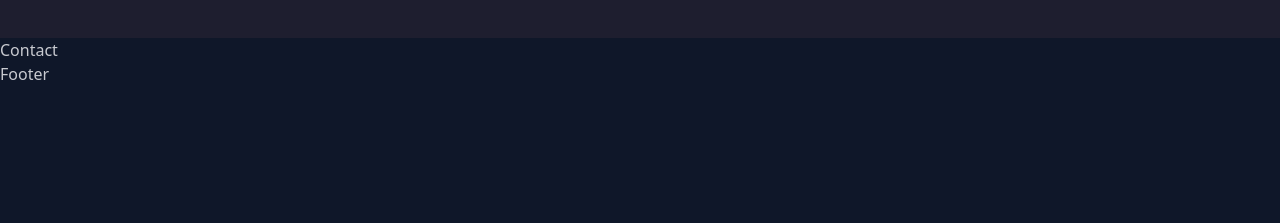
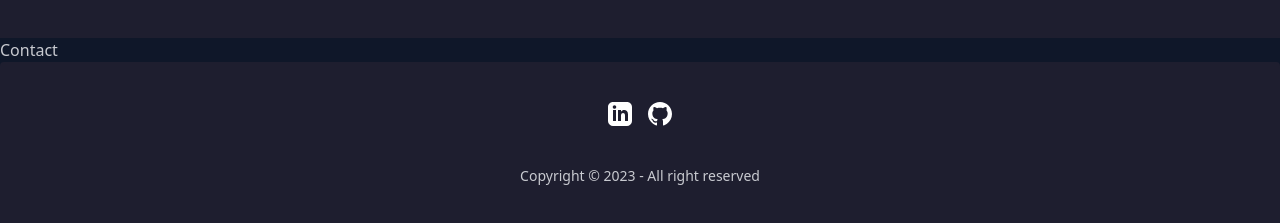
Before and after one commit to agrisci/personal-website, a React (Vite) app in the folder frontend/: page / in a window 1280 px wide. Shown: the part 1910-2133 px from the top of the page. Before the commit the page ends 1996 px from the top, so only its background shows below. Built offline with nearby package versions, Linux system fonts and the light colour scheme.

Commit message:
[frontend] added footer, fixed navbar scrolled section detection

```diff
--- a/frontend/src/components/Footer.jsx
+++ b/frontend/src/components/Footer.jsx
@@ -1,5 +1,47 @@
 const Footer = () => {
-  return <div>Footer</div>;
+  return (
+    <>
+      <footer className="footer footer-center p-10 bg-secondary-content text-base-content rounded">
+        <div>
+          <div className="grid grid-flow-col gap-4">
+            <a
+              href="https://github.com/agrisci"
+              target="_blank"
+              rel="noopener noreferrer"
+            >
+              <svg
+                xmlns="http://www.w3.org/2000/svg"
+                width="24"
+                height="24"
+                viewBox="0 0 24 24"
+                style={{ fill: "white" }}
+              >
+                <path d="M19 0h-14c-2.761 0-5 2.239-5 5v14c0 2.761 2.239 5 5 5h14c2.762 0 5-2.239 5-5v-14c0-2.761-2.238-5-5-5zm-11 19h-3v-11h3v11zm-1.5-12.268c-.966 0-1.75-.79-1.75-1.764s.784-1.764 1.75-1.764 1.75.79 1.75 1.764-.783 1.764-1.75 1.764zm13.5 12.268h-3v-5.604c0-3.368-4-3.113-4 0v5.604h-3v-11h3v1.765c1.396-2.586 7-2.777 7 2.476v6.759z" />
+              </svg>
+            </a>
+            <a
+              href="https://www.linkedin.com/in/apostolos-tanopoulos"
+              target="_blank"
+              rel="noopener noreferrer"
+            >
+              <svg
+                xmlns="http://www.w3.org/2000/svg"
+                width="24"
+                height="24"
+                viewBox="0 0 24 24"
+                style={{ fill: "white" }}
+              >
+                <path d="M12 0c-6.626 0-12 5.373-12 12 0 5.302 3.438 9.8 8.207 11.387.599.111.793-.261.793-.577v-2.234c-3.338.726-4.033-1.416-4.033-1.416-.546-1.387-1.333-1.756-1.333-1.756-1.089-.745.083-.729.083-.729 1.205.084 1.839 1.237 1.839 1.237 1.07 1.834 2.807 1.304 3.492.997.107-.775.418-1.305.762-1.604-2.665-.305-5.467-1.334-5.467-5.931 0-1.311.469-2.381 1.236-3.221-.124-.303-.535-1.524.117-3.176 0 0 1.008-.322 3.301 1.23.957-.266 1.983-.399 3.003-.404 1.02.005 2.047.138 3.006.404 2.291-1.552 3.297-1.23 3.297-1.23.653 1.653.242 2.874.118 3.176.77.84 1.235 1.911 1.235 3.221 0 4.609-2.807 5.624-5.479 5.921.43.372.823 1.102.823 2.222v3.293c0 .319.192.694.801.576 4.765-1.589 8.199-6.086 8.199-11.386 0-6.627-5.373-12-12-12z" />
+              </svg>
+            </a>
+          </div>
+        </div>
+        <div>
+          <p>Copyright © 2023 - All right reserved</p>
+        </div>
+      </footer>
+    </>
+  );
 };
 
 export default Footer;
--- a/frontend/src/components/Navbar.jsx
+++ b/frontend/src/components/Navbar.jsx
@@ -27,22 +27,22 @@
               className="menu menu-sm dropdown-content mt-3 z-[1] p-2 shadow bg-base-100 rounded-box w-52"
             >
               <li className="py-2">
-                <Link to="About" spy={true} offset={-64} smooth={true}>
+                <Link to="About" spy={true} offset={-63} smooth={true}>
                   About
                 </Link>
               </li>
               <li className="py-2">
-                <Link to="Projects" spy={true} offset={-64} smooth={true}>
+                <Link to="Projects" spy={true} offset={-63} smooth={true}>
                   Projects
                 </Link>
               </li>
               <li className="py-2">
-                <Link to="Resume" spy={true} offset={-64} smooth={true}>
+                <Link to="Resume" spy={true} offset={-63} smooth={true}>
                   Resume
                 </Link>
               </li>
               <li className="py-2">
-                <Link to="Contact" spy={true} offset={-64} smooth={true}>
+                <Link to="Contact" spy={true} offset={-63} smooth={true}>
                   Contact
                 </Link>
               </li>
@@ -55,22 +55,22 @@
         <div className="navbar-end hidden lg:flex">
           <ul className="menu menu-horizontal px-1">
             <li>
-              <Link to="About" spy={true} offset={-64} smooth={true}>
+              <Link to="About" spy={true} offset={-63} smooth={true}>
                 About
               </Link>
             </li>
             <li>
-              <Link to="Projects" spy={true} offset={-64} smooth={true}>
+              <Link to="Projects" spy={true} offset={-63} smooth={true}>
                 Projects
               </Link>
             </li>
             <li>
-              <Link to="Resume" spy={true} offset={-64} smooth={true}>
+              <Link to="Resume" spy={true} offset={-63} smooth={true}>
                 Resume
               </Link>
             </li>
             <li>
-              <Link to="Contact" spy={true} offset={-64} smooth={true}>
+              <Link to="Contact" spy={true} offset={-63} smooth={true}>
                 Contact
               </Link>
             </li>
```
